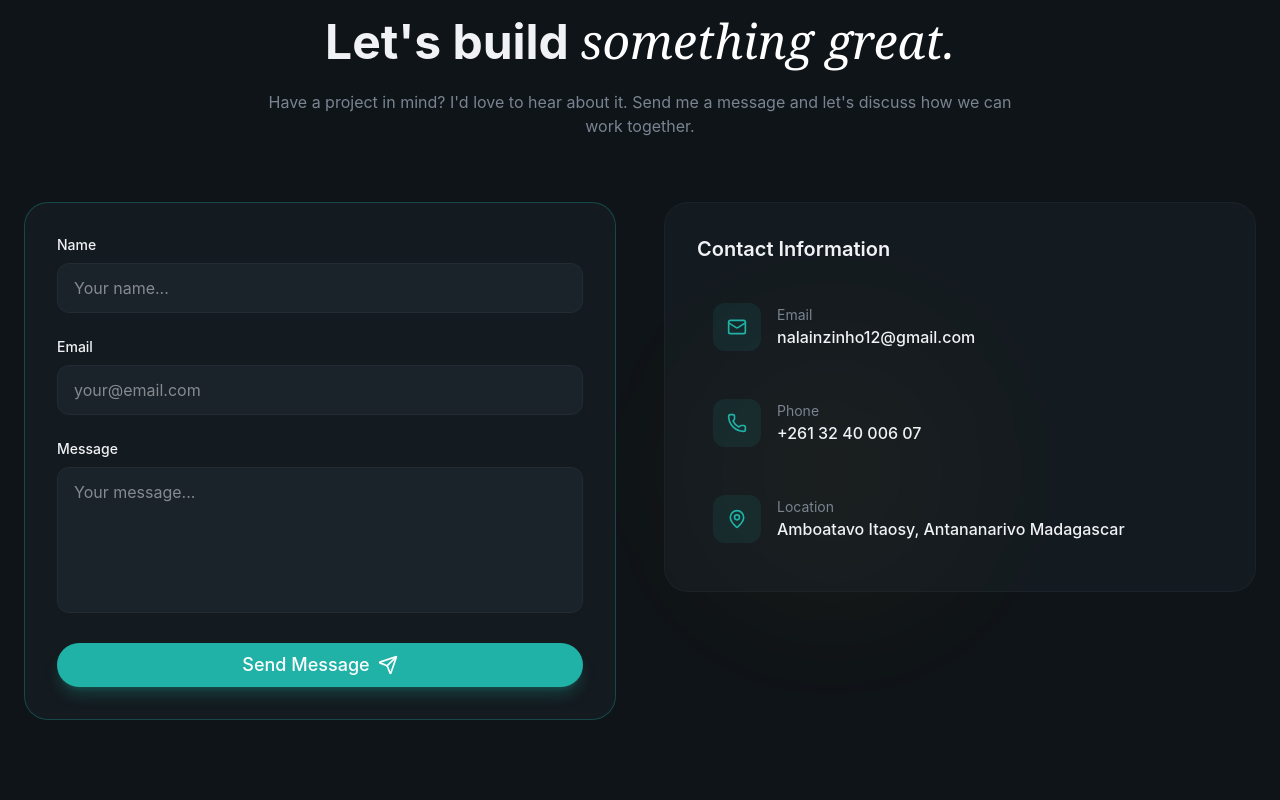
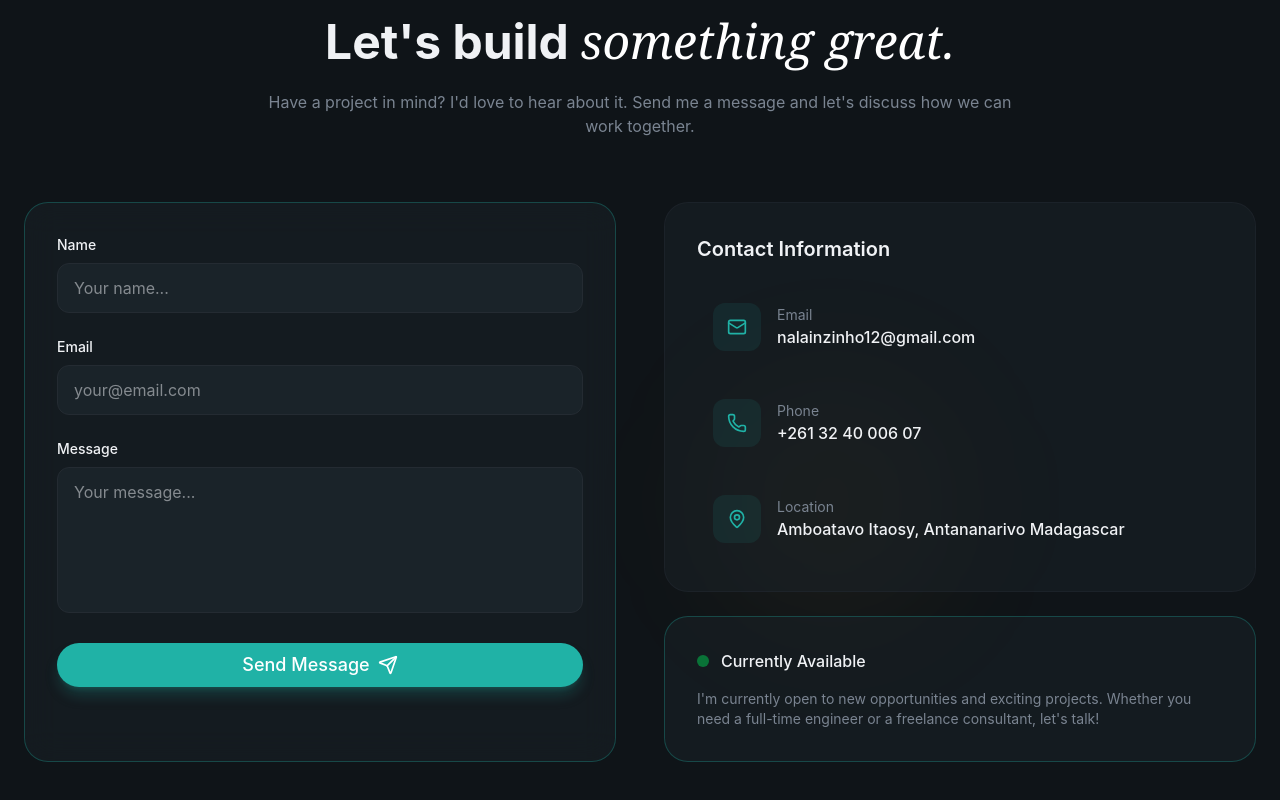
Before and after one commit to zinho13/nalainzinho_portfolio, a React (Vite) app: page / in a window 1280 px wide. Shown: the part 6090-6890 px from the top of the page. Built offline with nearby package versions, Linux system fonts and the light colour scheme.

Commit message:
avaibility card

```diff
--- a/src/sections/Contact.jsx
+++ b/src/sections/Contact.jsx
@@ -214,6 +214,19 @@
                                 ))}
                             </div>
                         </div>
+
+                        {/* Availability Card */}
+                        <div className="glass rounded-3xl p-8 border border-primary/30">
+                            <div className="flex items-center gap-3 mb-4">
+                                <span className="w-3 h-3 bg-green-500 rounded-full animate-pulse" />
+                                <span className="font-medium">Currently Available</span>
+                            </div>
+                            <p className="text-muted-foreground text-sm">
+                                I'm currently open to new opportunities and exciting projects.
+                                Whether you need a full-time engineer or a freelance consultant,
+                                let's talk!
+                            </p>
+                        </div>
                     </div>
                 </div>
             </div>
```
